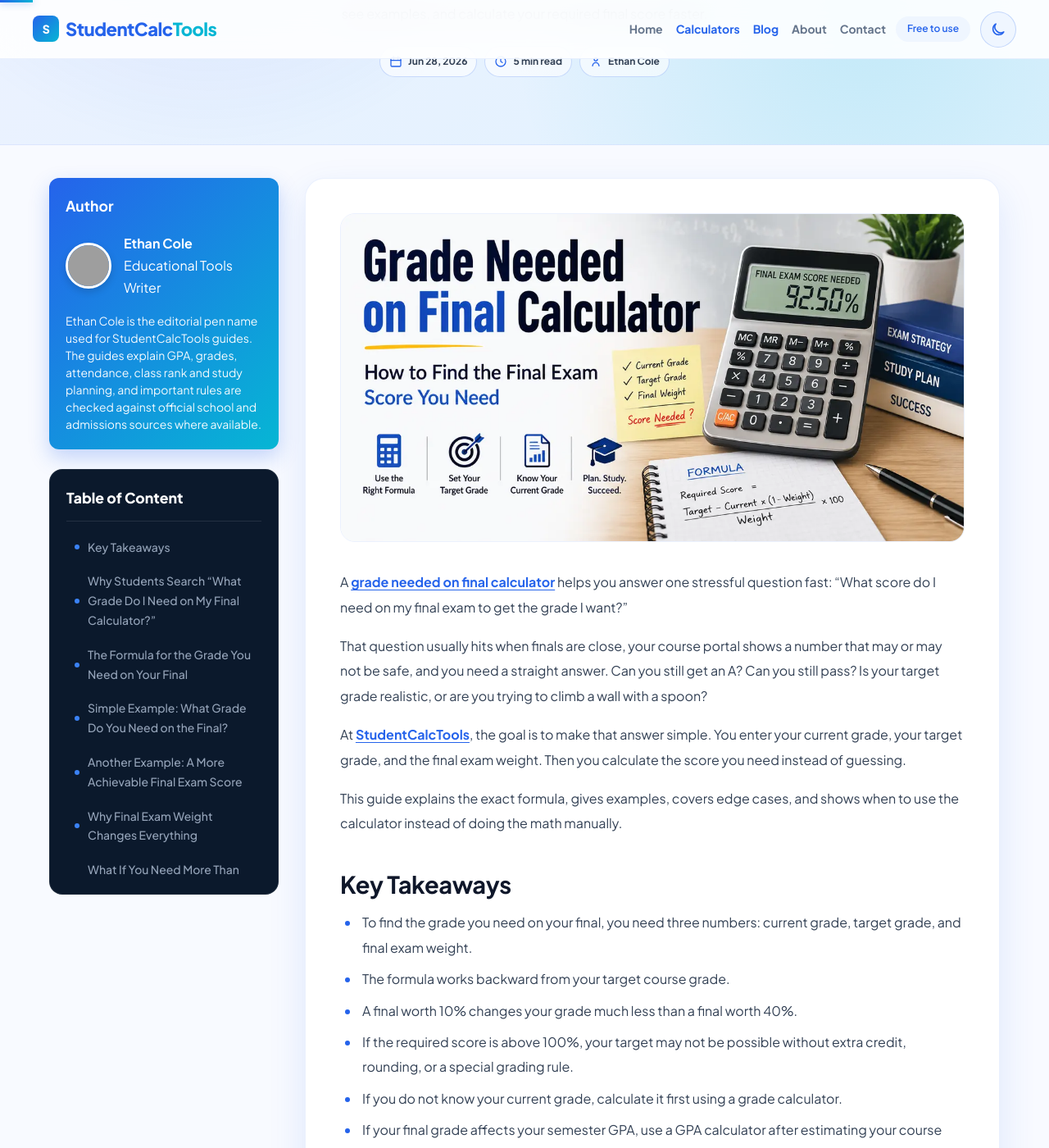
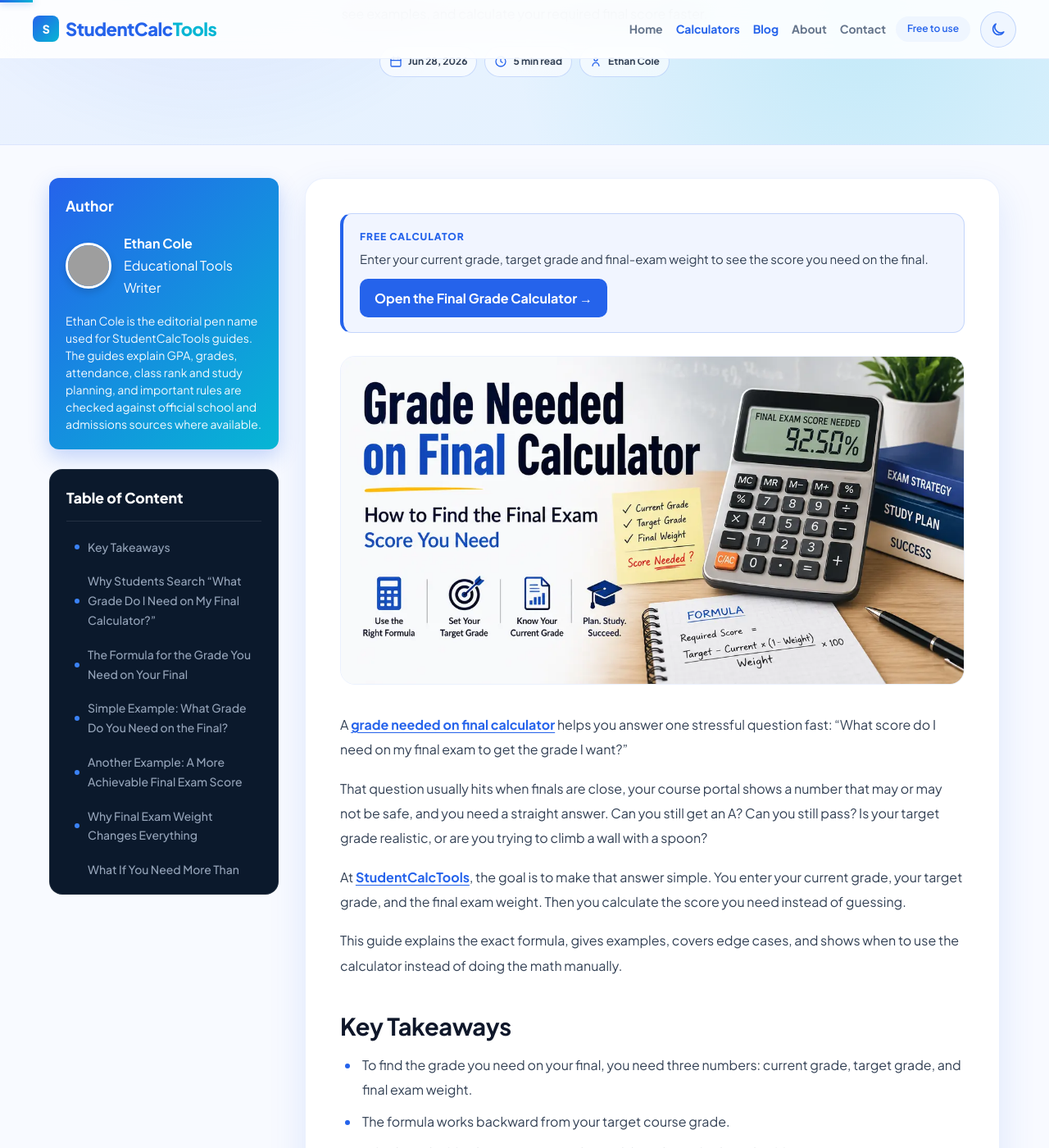
Before and after one commit to zaidmeo09-dhangal/studentcalctools, a Jekyll site: the page built from _posts/2026-06-28-grade-needed-on-final-calculator-how-to-find-the-final-exam-score-you-need.md, in a window 1280 px wide and 1400 px high, scrolled down 441 px. Shown: the whole window at 82% size. Built offline with Jekyll 4.4.1, drawn with Linux system fonts in a browser that asks for light colours; grey boxes are pictures that could not be loaded.

Commit message:
Post layout: AdSense in <head> + related calculator box

```diff
--- a/_layouts/post.html
+++ b/_layouts/post.html
@@ -187,6 +187,14 @@
       ]
     }
     </script>
+<script async src="https://pagead2.googlesyndication.com/pagead/js/adsbygoogle.js?client=ca-pub-6847465261437650" crossorigin="anonymous"></script>
+<style>
+.post-tool-box{margin:0 0 28px;padding:18px 20px;border:1px solid var(--border-strong);border-left:4px solid var(--blue);border-radius:14px;background:var(--soft-bg)}
+.post-tool-label{margin:0 0 4px;color:var(--blue);font-size:12px;font-weight:800;letter-spacing:.08em;text-transform:uppercase}
+.post-tool-text{margin:0 0 12px;color:var(--text-secondary);font-size:15px;line-height:1.6}
+.post-tool-link{display:inline-flex;align-items:center;min-height:44px;padding:10px 18px;border-radius:10px;background:var(--blue);color:#fff;font-weight:700;text-decoration:none}
+.post-tool-link:hover{opacity:.9}
+</style>
 </head>
 
 <body>
@@ -261,6 +269,30 @@
             <!-- RIGHT MAIN ARTICLE -->
             <main class="blog-content">
                 <article class="post-card">
+                    {% assign tool_name = "" %}
+                    {% assign tool_url = "" %}
+                    {% assign tool_text = "" %}
+                    {% case page.slug %}
+                    {% when "grade-needed-on-final-calculator" %}
+                        {% assign tool_name = "Final Grade Calculator" %}
+                        {% assign tool_url = "/final-grade-calculator/" %}
+                        {% assign tool_text = "Enter your current grade, target grade and final-exam weight to see the score you need on the final." %}
+                    {% when "weighted-grade-calculator", "semester-grade-calculator", "how-to-use-test-grade-calculator", "grade-curve-calculator" %}
+                        {% assign tool_name = "Grade Calculator" %}
+                        {% assign tool_url = "/grade-calculator/" %}
+                        {% assign tool_text = "Enter your scores and category weights to find your current class grade and percentage." %}
+                    {% when "high-school-gpa-calculator", "guide-to-college-gpa-calculator", "gpa-calculator-from-percentage", "gpa-calculator-without-credits" %}
+                        {% assign tool_name = "GPA Calculator" %}
+                        {% assign tool_url = "/gpa-calculator/" %}
+                        {% assign tool_text = "Enter your letter grades and credits to calculate a weighted or unweighted GPA on a 4.0 scale." %}
+                    {% endcase %}
+                    {% if tool_url != "" %}
+                    <aside class="post-tool-box" aria-label="Related calculator">
+                        <p class="post-tool-label">Free calculator</p>
+                        <p class="post-tool-text">{{ tool_text }}</p>
+                        <a class="post-tool-link" href="{{ tool_url }}">Open the {{ tool_name }} &rarr;</a>
+                    </aside>
+                    {% endif %}
                     {% if page.featured_image or page.image %}
                     <figure class="post-featured-figure">
                         <img class="post-featured-image" src="{{ image_path | relative_url }}" alt="{{ page.image_alt | default: page.title | escape }}" decoding="async">
```
